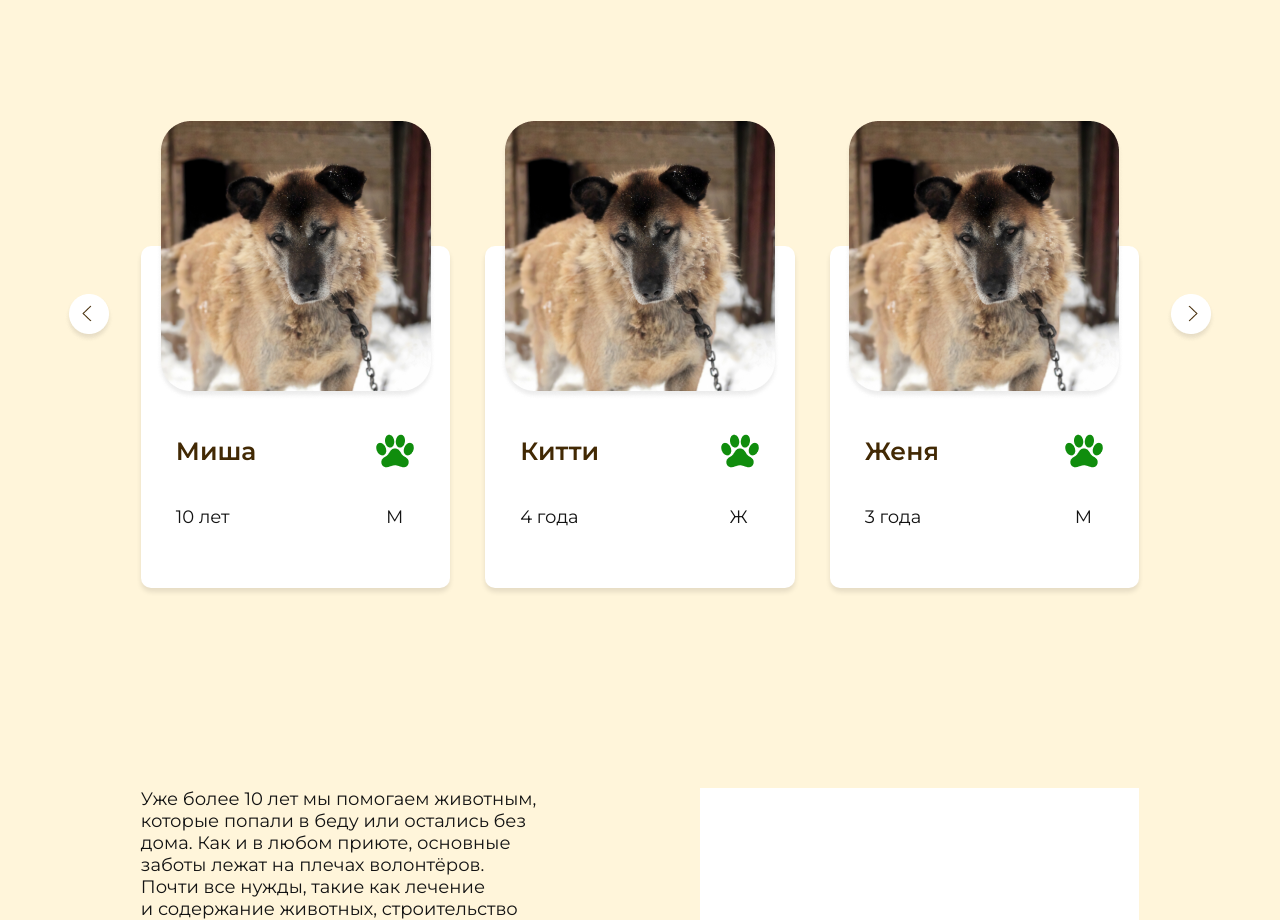
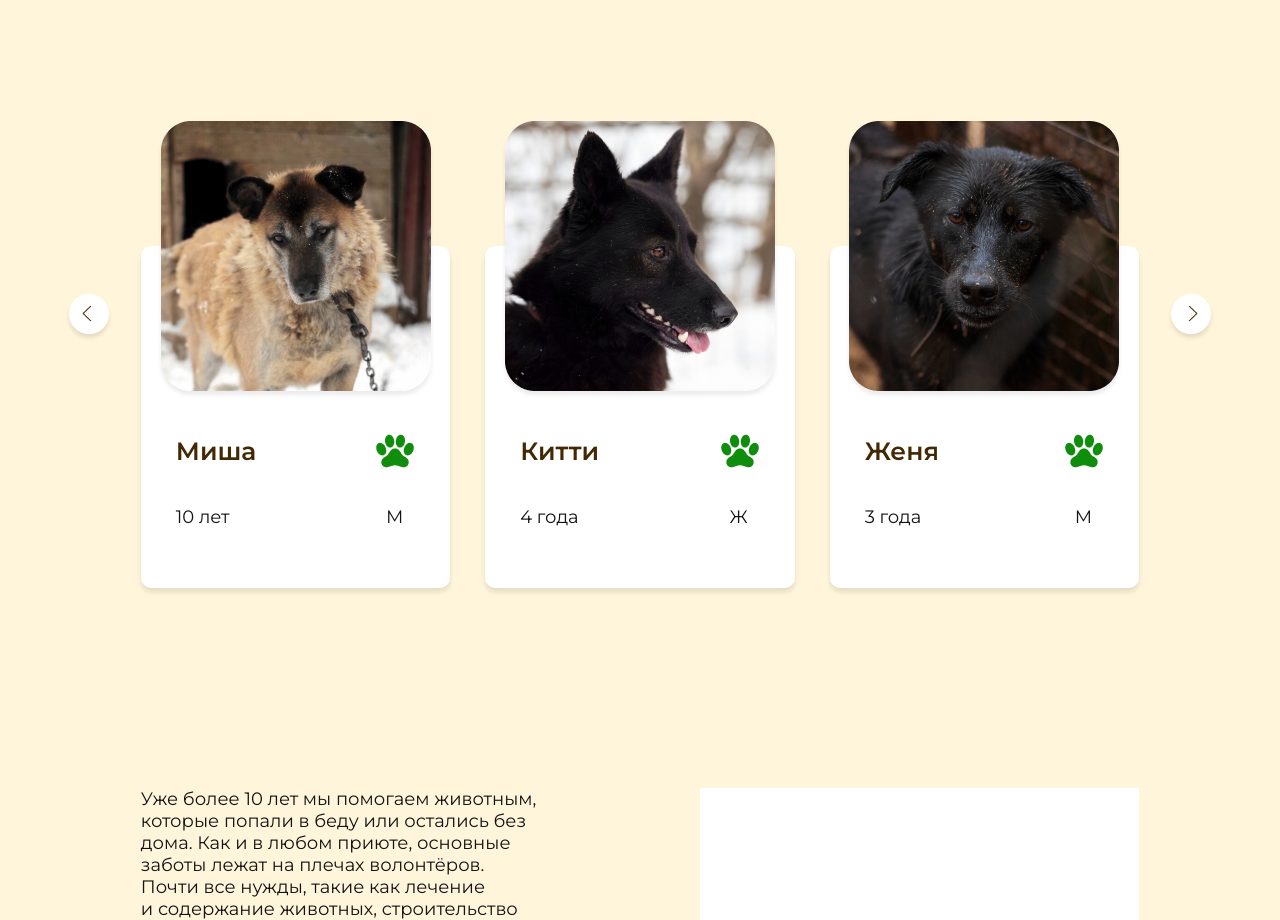
Before and after one commit to eireensid/animal-shelter, a Next.js app: page / in a window 1280 px wide. Shown: the part 980-1900 px from the top of the page. Built offline with nearby package versions, Linux system fonts and the light colour scheme.

Commit message:
animal components image src change

```diff
--- a/components/AnimalCard.js
+++ b/components/AnimalCard.js
@@ -1,10 +1,10 @@
 import styles from '~/styles/components/AnimalCard.module.scss'
 
-export default function animalCard({name, age, sex}) {
+export default function animalCard({name, age, sex, photo}) {
   return <>
     <div className={styles.findCarouselCard}>
       <div className={styles.petImgBlock}>
-        <img className={styles.petImg} src="/img/Misha.png" alt="питомец"/>
+        <img className={styles.petImg} src={`/img/${photo}`} alt="питомец"/>
       </div>
       <div className={styles.findCarouselCardDesc}>
         <div className={styles.findCarouselCardDescRow}>
--- a/pages/index.js
+++ b/pages/index.js
@@ -7,9 +7,9 @@ import styles from '~/styles/index.module.scss'
 export default function Index(title='Главная') {
 
   const [animals, setAnimals] = useState([
-    {name: "Миша", age: "10 лет", sex: "М"},
-    {name: "Китти", age: "4 года", sex: "Ж"},
-    {name: "Женя", age: "3 года", sex: "М"}
+    {name: "Миша", age: "10 лет", sex: "М", photo: "Misha.png"},
+    {name: "Китти", age: "4 года", sex: "Ж", photo: "Kitty.png"},
+    {name: "Женя", age: "3 года", sex: "М", photo: "Zhenya.png"}
   ])
 
   return <MainLayout>
@@ -36,7 +36,7 @@ export default function Index(title='Главная') {
             <img src="/img/arrow-left.png" alt="влево"/>
           </div>
           {animals.map((animal, key) => (
-            <AnimalCard name={animal.name} age={animal.age} sex={animal.sex} key={Math.random()}/>
+            <AnimalCard name={animal.name} age={animal.age} sex={animal.sex} photo={animal.photo} key={Math.random()}/>
           ))}
           <div className={`${styles.findCarouselArrowRight} ${styles.findCarouselArrow}`}>
             <img src="/img/arrow-right.png" alt="вправо"/>
```
